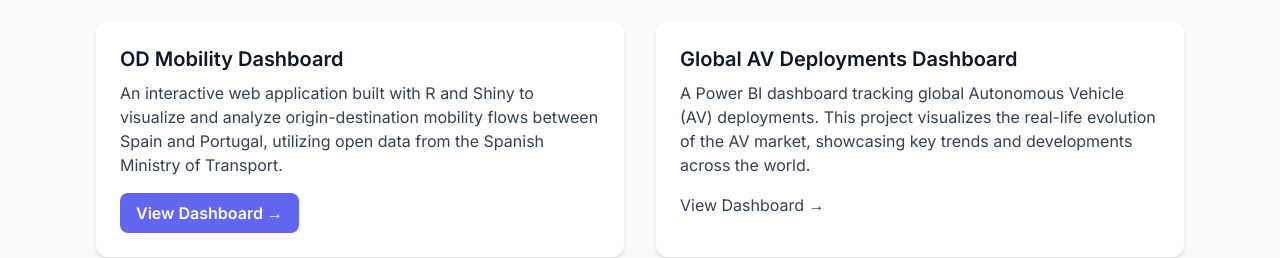
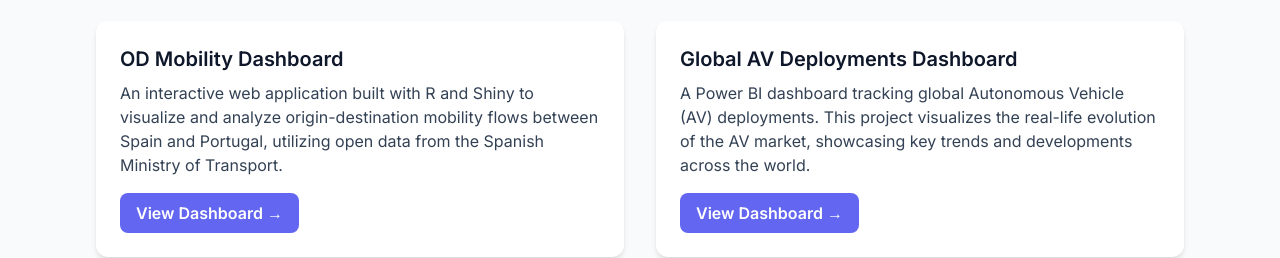
Before and after one commit to FrancescaD99/Portfolio, a plain HTML site: page index.html in a window 1280 px wide. Shown: the part 542-800 px from the top of the page. Drawn offline with nearby package versions, Linux system fonts and the light colour scheme.

Commit message:
Update index.html

```diff
--- a/index.html
+++ b/index.html
@@ -100,7 +100,7 @@
                 <div class="card p-6">
                     <h3 class="text-xl font-semibold text-slate-900 mb-2">Global AV Deployments Dashboard</h3>
                     <p class="mb-4">A Power BI dashboard tracking global Autonomous Vehicle (AV) deployments. This project visualizes the real-life evolution of the AV market, showcasing key trends and developments across the world.</p>
-                    <a href="https://app.powerbi.com/reportEmbed?reportId=2e53de09-ccc2-4ba6-9274-1b297248185e&autoAuth=true&ctid=62c330b2-1541-47f0-bd65-05353c8c2d2b">
+                    <a href="https://app.powerbi.com/reportEmbed?reportId=2e53de09-ccc2-4ba6-9274-1b297248185e&autoAuth=true&ctid=62c330b2-1541-47f0-bd65-05353c8c2d2b" target="_blank" rel="noopener noreferrer" class="inline-block bg-indigo-500 text-white font-semibold py-2 px-4 rounded-lg hover:bg-indigo-600 transition">
                         View Dashboard &rarr;
                     </a>
                 </div>
```
